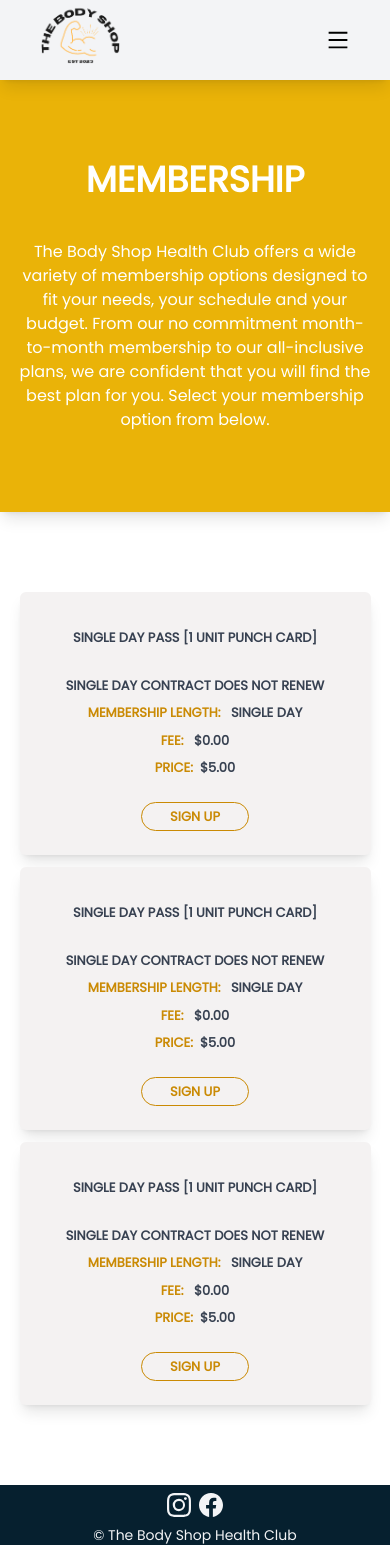
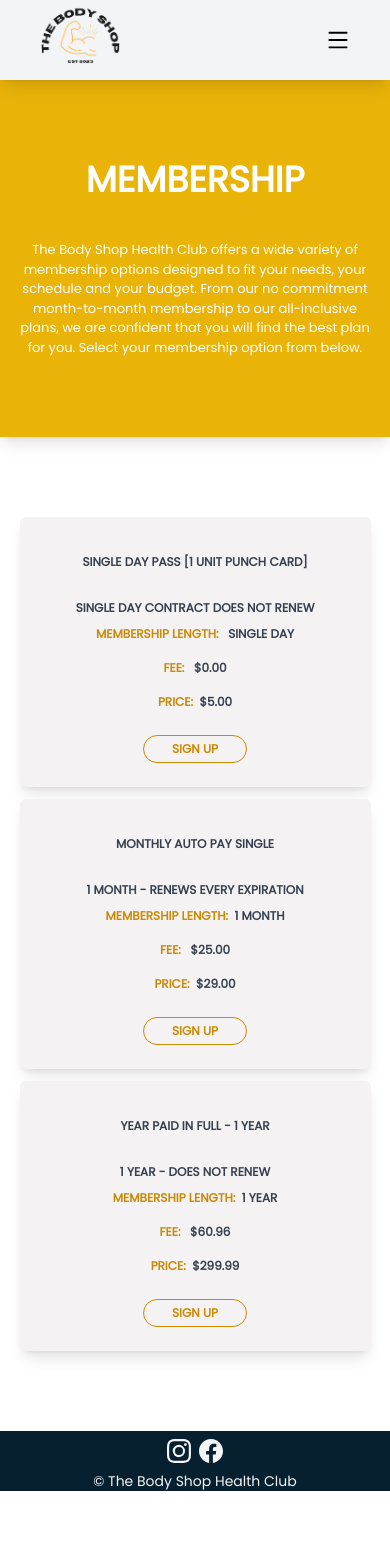
Before and after one commit to JayDampitan/body-shop, a Next.js app: page /Membership in a window 390 px wide. After the commit the page ends 1491 px from the top, so only its background shows below. Built offline with nearby package versions, Linux system fonts and the light colour scheme.

Commit message:
apply item stretch on card to fix responsiveness.

```diff
--- a/src/assets/data.js
+++ b/src/assets/data.js
@@ -61,17 +61,17 @@
     price: "$5.00",
   },
   {
-    title: "single day pass [1 unit punch card]",
-    contract: "single day contract does not renew",
-    length: "   single day",
-    fee: " $0.00",
-    price: "$5.00",
+    title: "monthly auto pay single",
+    contract: "1 month - renews every expiration",
+    length: "1 month",
+    fee: " $25.00",
+    price: "$29.00",
   },
   {
-    title: "single day pass [1 unit punch card]",
-    contract: "single day contract does not renew",
-    length: "   single day",
-    fee: " $0.00",
-    price: "$5.00",
+    title: "year paid in full - 1 year",
+    contract: "1 year - does not renew",
+    length: "1 year",
+    fee: " $60.96",
+    price: "$299.99",
   },
 ];
--- a/src/components/home/Hero.jsx
+++ b/src/components/home/Hero.jsx
@@ -36,7 +36,7 @@
         <div className="relative mb-10">
           <div className="absolute w-full h-full bg-yellow-600 -translate-x-6 -translate-y-6"></div>
           <Image
-            className="relative w-80 sm:w-96 lg:w-[800px] bg-yellow-600 hover:-translate-x-3 hover:-translate-y-3 duration-300"
+            className="relative w-80 sm:w-96 lg:w-[900px] bg-yellow-600 hover:-translate-x-3 hover:-translate-y-3 duration-300"
             src={stretchingCouple}
           />
         </div>
@@ -51,7 +51,7 @@
         <div className="relative mb-10">
           <div className="absolute w-full h-full bg-yellow-600 -translate-x-6 -translate-y-6"></div>
           <Image
-            className="relative z-10 w-80 sm:w-96  lg:w-[800px] bg-yellow-600 hover:-translate-x-3 hover:-translate-y-3 duration-300"
+            className="relative z-10 w-80 sm:w-96  lg:w-[900px] bg-yellow-600 hover:-translate-x-3 hover:-translate-y-3 duration-300"
             src={smoothie}
           />
         </div>
--- a/src/pages/Membership.jsx
+++ b/src/pages/Membership.jsx
@@ -6,7 +6,7 @@
     <div className="flex flex-col h-auto items-center justify-center pt-20  text-center w-full">
       <div className="w-full bg-yellow-500 text-white flex flex-col items-center justify-center shadow-lg py-20 lg:py-40">
         <h2 className="uppercase text-4xl font-bold">membership</h2>
-        <p className="max-w-3xl mt-10 sm:text-xl px-4">
+        <p className="max-w-3xl mt-10 text-[13px] sm:text-xl px-4">
           The Body Shop Health Club offers a wide variety of membership options
           designed to fit your needs, your schedule and your budget. From our no
           commitment month-to-month membership to our all-inclusive plans, we
@@ -14,9 +14,9 @@
           membership option from below.
         </p>
       </div>
-      <div className="flex flex-col lg:flex-row items-center justify-center gap-3 lg:gap-6 my-20  w-full">
+      <div className="flex flex-col lg:flex-row items-stretch justify-center gap-3 lg:gap-6 my-20  w-full">
         {MEMBER__PLAN.map((item, index) => (
-          <div className="lg:w-[25%] w-[90%] font-semibold text-gray-700 bg-[#F4F2F2] py-2 px-5 lg:px-10 lg:py-10 uppercase rounded-md shadow-lg hover:-translate-y-1 duration-200 text-[13px] sm:text-base ">
+          <div className="lg:w-[25%] w-[90%] mx-auto lg:mx-0 flex flex-col justify-between font-semibold text-gray-700 bg-[#F4F2F2] py-2 px-5 lg:px-10 lg:py-10 uppercase rounded-md shadow-lg hover:-translate-y-1 duration-200 text-[12px] sm:text-base ">
             <h2 className="my-7">{item.title}</h2>
             <h3 className="">{item.contract}</h3>
             <p className="my-2">
@@ -31,7 +31,7 @@
               <span className="text-yellow-600">price:</span>&nbsp;&nbsp;
               {item.price}
             </p>
-            <button className="my-4 uppercase border border-yellow-600 px-7 py-1 rounded-full text-yellow-600 hover:text-white hover:bg-yellow-600 hover duration-300">
+            <button className="my-4 mx-auto uppercase border border-yellow-600 px-7 py-1 rounded-full text-yellow-600 hover:text-white hover:bg-yellow-600 hover duration-300">
               sign up
             </button>
           </div>
--- a/src/styles/globals.css
+++ b/src/styles/globals.css
@@ -11,7 +11,7 @@
 
     .hero-image {
         width: 100%;
-        background-image: linear-gradient(rgba(0, 0, 0, 0.500),rgba(0, 0, 0, 0.5)) , url('../assets/images/workingout.jpg');
+        background-image: linear-gradient(rgba(0, 0, 0, 0.300),rgba(0, 0, 0, 0.3)) , url('../assets/images/workingout.jpg');
         background-position: center;
         margin-top: 70px;
         background-color: black;
```
